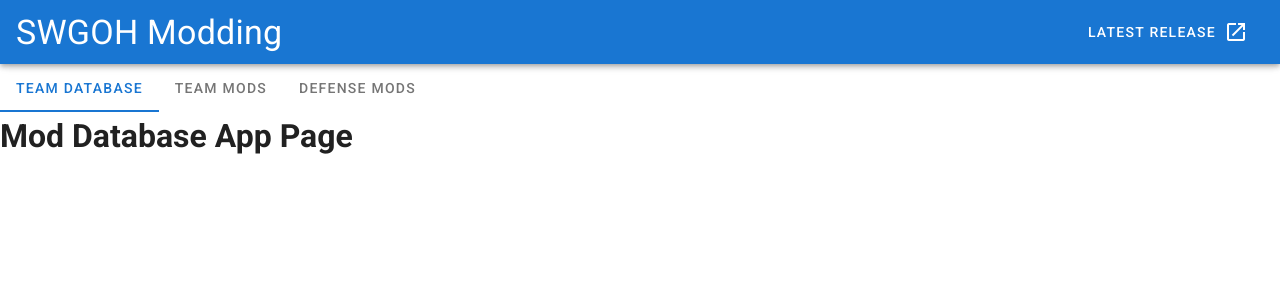
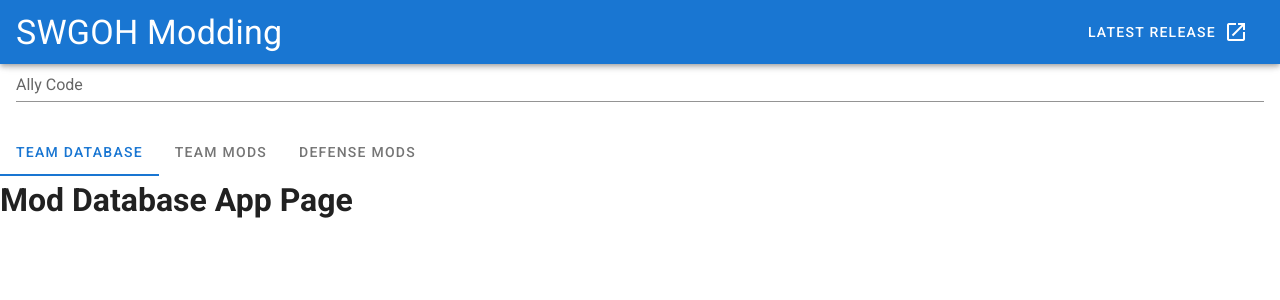
Before and after one commit to Loreck-SWGOH/Squads, a Vue app in the folder frontend/: page / in a window 1280 px wide. Shown: the top 300 px of the page. Built offline with nearby package versions, Linux system fonts and the light colour scheme.

Commit message:
Add search bar for Ally Code

```diff
--- a/frontend/src/components/Navbar.vue
+++ b/frontend/src/components/Navbar.vue
@@ -1,5 +1,7 @@
 <template>
-    <v-tabs>
+    <v-toolbar tabs>
+        <v-text-field label="Ally Code"></v-text-field>
+        <v-tabs slot="extension">
             <v-tab v-for="tab in tabs" :key="tab.title">
                 {{tab.title}}
             </v-tab>
@@ -8,7 +10,7 @@
                 <component :is="tab.comp"> </component>
             </v-tab-item>
         </v-tabs>
-
+    </v-toolbar>
 </template>
 
 <script>
--- a/frontend/src/plugins/vuetify.js
+++ b/frontend/src/plugins/vuetify.js
@@ -4,4 +4,5 @@
 Vue.use(Vuetify);
 
 export default new Vuetify({
+    iconfont: 'md',
 });
```
Lines whose indentation alone changed are shown as unchanged.
